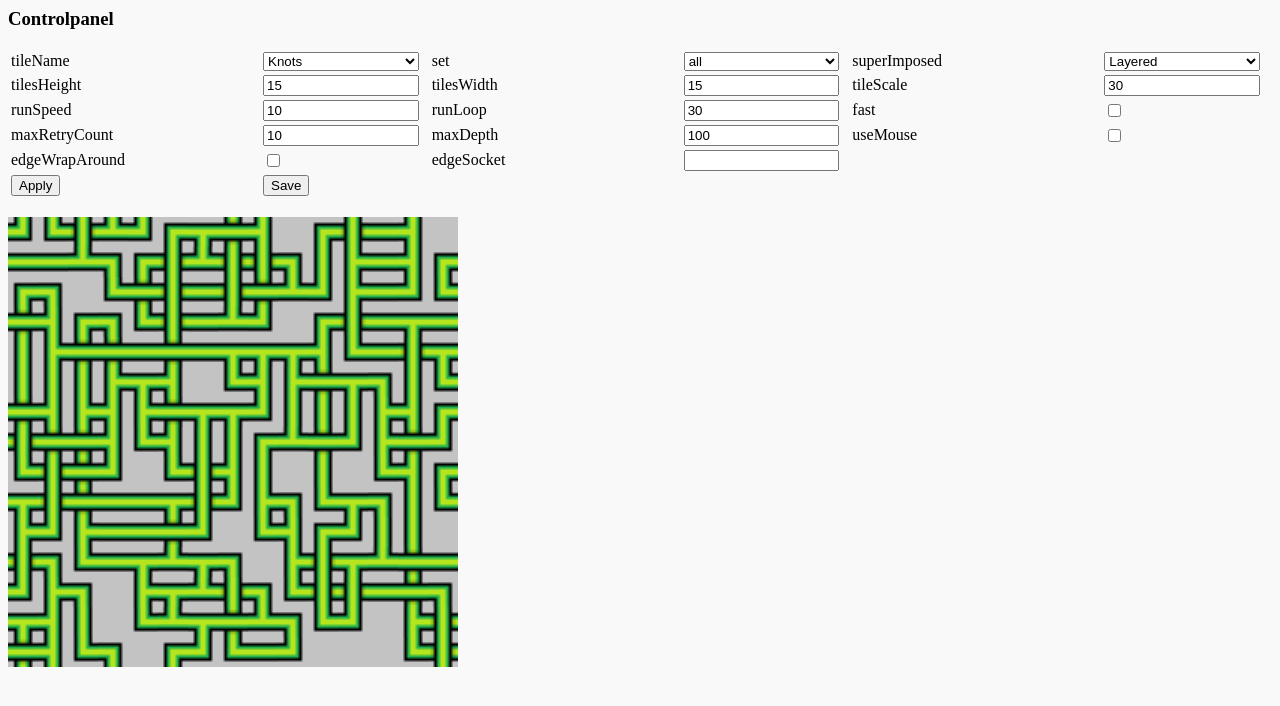
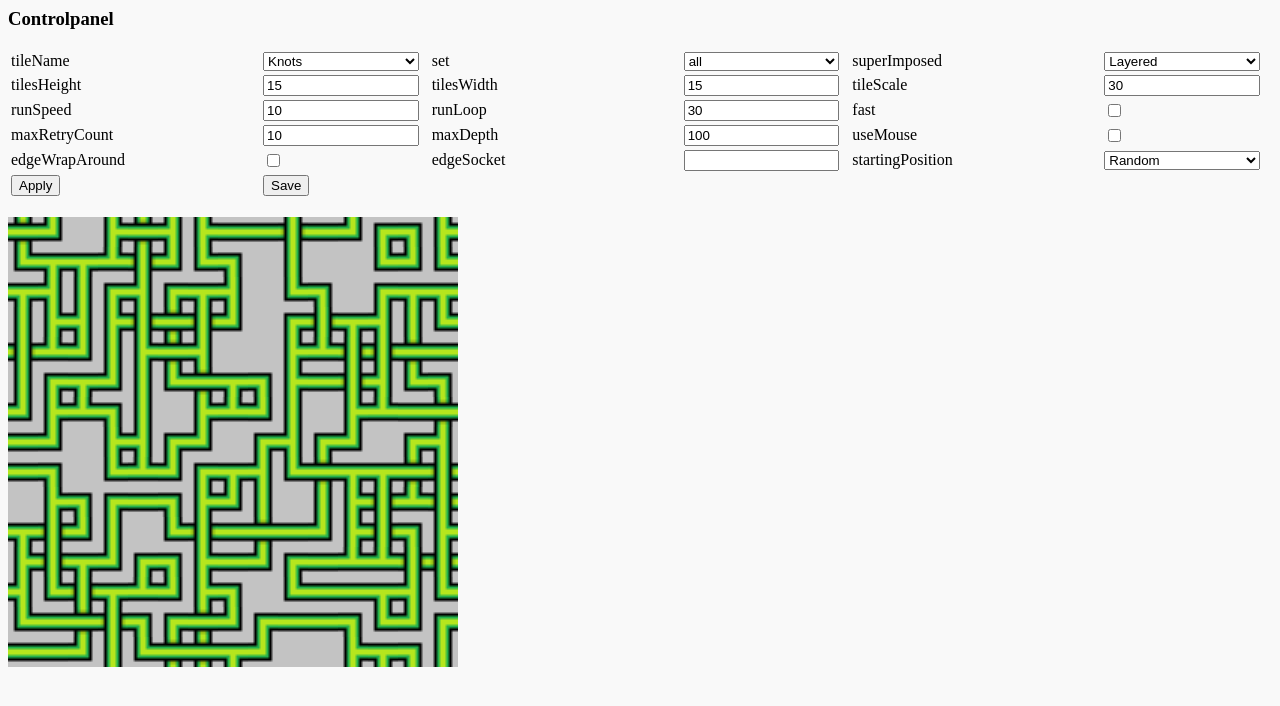
Before and after one commit to cyberdudedk/WaveFunctionCollapse, a website built with webpack: page index.html in a window 1280 px wide. Built offline with Linux system fonts and the light colour scheme.

Commit message:
StartingPosition and events type

```diff
--- a/index.html
+++ b/index.html
@@ -24,6 +24,7 @@
             var config = {
 
             };
+
             function applyConfig() {
                 const queryParams = new URLSearchParams(window.location.search);
                 for(var configItem in config) {
@@ -72,6 +73,7 @@
                 config.useMouse = parseInt((queryParams.get('useMouse') ?? 0));
                 config.edgeWrapAround = parseInt((queryParams.get('edgeWrapAround') ?? 0));
                 config.edgeSocket = queryParams.get('edgeSocket') ?? '';
+                config.startingPosition = parseInt((queryParams.get('startingPosition') ?? 0));
             }
 
             function loadConfigControls(config) {
@@ -98,6 +100,19 @@
                     }
                 }
 
+                var startingPositionStates = wfcRender.getStartingPositions();
+                var startingPositionSelector = document.getElementById("startingPosition");
+                for (var startingPositionIndex in startingPositionStates){
+                    var isValueProperty = Number(startingPositionIndex) >= 0;
+                    if (isValueProperty) {
+                        var startingPosition = startingPositionStates[startingPositionIndex];
+                        var opt = document.createElement('option');
+                        opt.value = startingPositionIndex;
+                        opt.innerHTML = startingPosition;
+                        startingPositionSelector.appendChild(opt);
+                    }
+                }
+
                 for(var configItem in config) {
                     let type = document.getElementById(configItem).type;
                     if(type == 'checkbox') {
@@ -111,7 +126,6 @@
 
                 selectTile(document.getElementById('tileName'));
                 document.getElementById('set').value = config['set'];
-
             }
 
             function selectTile(obj) {
@@ -178,6 +192,7 @@
                         <tr>
                             <td>edgeWrapAround</td><td><input type="checkbox" id="edgeWrapAround" value="edgeWrapAround"></td>
                             <td>edgeSocket</td><td><input type="text" id="edgeSocket" value="edgeSocket"></td>
+                            <td>startingPosition<td><select id="startingPosition"></select></td>
                         </tr>
                         <tr>
                             <td><button id="apply" onclick="applyConfig()" >Apply</button></td><td><button id="save" onclick="saveImage()" >Save</button></td>
@@ -187,20 +202,10 @@
                         </tr>
                     </tbody>
                 </table>
-
-
-
-
-
-
-
-
-
             </div>
         </div>
         <br>
         <canvas id="draw">
-
         </canvas>
     </body>
 </html>
--- /dev/null
+++ b/src/StartingPositions.ts
@@ -0,0 +1,12 @@
+export enum StartingPositions {
+    Random,
+    TopLeft,
+    TopCenter,
+    TopRight,
+    CenterLeft,
+    Mid,
+    CenterRight,
+    BottomLeft,
+    BottomCenter,
+    BottomRight
+}
--- a/src/WFCConfig.ts
+++ b/src/WFCConfig.ts
@@ -1,3 +1,5 @@
+import { StartingPositions } from "./StartingPositions";
+import { SuperImposedState } from "./SuperImposedState";
 
 export class WFCConfig {
     public maxRetryCount: number = 10;
@@ -9,7 +11,7 @@ export class WFCConfig {
 
     public tilesHeight: number = 30;
     public tilesWidth: number = 30;
-    public superImposed: number = 1;
+    public superImposed: SuperImposedState = SuperImposedState.Layered;
     public useMouse: boolean = false;
 
     public edgeWrapAround: boolean = false;
@@ -17,4 +19,6 @@ export class WFCConfig {
 
     public tileName: string = 'Knots';
     public set: string = 'all';
+
+    public startingPosition: StartingPositions = StartingPositions.Random;
 }
--- /dev/null
+++ b/src/WFCEvent.ts
@@ -0,0 +1,12 @@
+export class WFCEvent {
+    public type: string;
+    public data: any | null;
+
+    public constructor(
+        type: string,
+        data: any | null = null,
+    ) {
+        this.type = type;
+        this.data = data;
+    }
+}
--- a/src/WFCRender.ts
+++ b/src/WFCRender.ts
@@ -1,8 +1,10 @@
 import { SuperImposedState } from './SuperImposedState';
+import { StartingPositions } from './StartingPositions';
 import { WFCConfig } from './WFCConfig';
 import { WFCData } from './WFCData';
 import { WFCRunner } from './WFCRunner';
 import { WFCTiles } from './WFCTiles';
+import { WFCEvent } from './WFCEvent';
 
 
 export class WFCRender {
@@ -42,6 +44,10 @@ export class WFCRender {
         return SuperImposedState;
     }
 
+    public getStartingPositions() {
+        return StartingPositions;
+    }
+
     public getAvailableSets(tileName: string) {
         var sets = this.wfc.wfcData.tileSets[tileName];
         if (sets == null)
@@ -61,7 +67,8 @@ export class WFCRender {
         return this.wfc;
     }
 
-    private wfcCallback = () => {
+    private wfcCallback = (event: WFCEvent) => {
+        if(event.type != 'step') console.log('event', event.type, event.data);
         this.draw();
     };
 
--- a/src/WFCRunner.ts
+++ b/src/WFCRunner.ts
@@ -1,5 +1,7 @@
 import { PieceObject } from './PieceObject';
+import { StartingPositions } from './StartingPositions';
 import { WFCConfig } from './WFCConfig';
+import { WFCEvent } from './WFCEvent';
 import { WFCTiles } from './WFCTiles';
 
 
@@ -11,9 +13,11 @@ export class WFCRunner {
     public stopRunning = true;
     public wfcLoop: NodeJS.Timer | undefined = undefined;
 
-    public callback: any;
+    public callback: (event: WFCEvent) => any;
 
-    public constructor(config: WFCConfig, wfc: WFCTiles, callback: any) {
+    private pickFirstTile = true;
+
+    public constructor(config: WFCConfig, wfc: WFCTiles, callback: (event: WFCEvent) => any) {
         this.config = config;
         this.wfc = wfc;
 
@@ -43,13 +47,47 @@ export class WFCRunner {
         if (this.retryCount <= this.config.maxRetryCount) {
             //console.log('no valid found, retrying', this.retryCount);
             if(!this.config.fast) {
-                this.hasRunWFC();
+                this.hasRunWFC(new WFCEvent('retry'));
             }
 
             this.reset();
             this.startWFCLoop(this.config.runSpeed);
         } else {
             console.log('not possible to solve within ' + this.config.maxRetryCount + ' retries');
+            this.hasRunWFC(new WFCEvent('unsolvable'));
+        }
+    }
+
+    private pickPosition(position: StartingPositions): {x: number, y: number} | null {
+        switch(position) {
+            case StartingPositions.TopLeft:
+                return {x: 0, y: 0};
+            case StartingPositions.TopCenter:
+                return {x: Math.floor(this.config.tilesWidth / 2), y: 0};
+            case StartingPositions.TopRight:
+                return {x: this.config.tilesWidth - 1, y: 0};
+            case StartingPositions.CenterLeft:
+                return {x: 0, y: Math.floor(this.config.tilesHeight / 2)};
+            case StartingPositions.Mid:
+                return {x: Math.floor(this.config.tilesWidth / 2), y: Math.floor(this.config.tilesHeight / 2)};
+            case StartingPositions.CenterRight:
+                return {x: this.config.tilesWidth - 1, y: Math.floor(this.config.tilesHeight / 2)};
+            case StartingPositions.BottomLeft:
+                return {x: 0, y: this.config.tilesHeight - 1};
+            case StartingPositions.BottomCenter:
+                return {x: Math.floor(this.config.tilesWidth / 2), y: this.config.tilesHeight - 1};
+            case StartingPositions.BottomRight:
+                return {x: this.config.tilesWidth - 1, y: this.config.tilesHeight - 1};
+            case StartingPositions.Random:
+                let entropyGroups = this.getTilePositionsAsEntropyGroups();
+                let entropyKeys = Object.keys(entropyGroups);
+                if (entropyKeys.length == 0) {
+                    return null;
+                }
+                let lowestEntropyKey = Number(entropyKeys[0]);
+                let lowestEntroyGroup = entropyGroups[lowestEntropyKey];
+                let randomPositionFromLowestEntropyGroup = this.getRandomElementFromArray(lowestEntroyGroup);
+                return randomPositionFromLowestEntropyGroup;
         }
     }
 
@@ -57,25 +95,26 @@ export class WFCRunner {
         for (var i = 0; (i < this.config.runLoop) || this.config.fast; i++) {
             let stop = this.checkForStop();
             if (stop) {
-                this.hasRunWFC();
+                this.hasRunWFC(new WFCEvent('stop'));
                 return;
             }
             if (this.stopRunning)
                 return;
-            let entropyGroups = this.getTilePositionsAsEntropyGroups();
-            let entropyKeys = Object.keys(entropyGroups);
-            if (entropyKeys.length == 0) {
+
+            let pos = null;
+            if(this.pickFirstTile) {
+                pos = this.pickPosition(this.config.startingPosition);
+                this.pickFirstTile = false;
+            } else {
+                pos = this.pickPosition(StartingPositions.Random);
+            }
+
+            if(pos == null) {
                 this.stopWFCLoop();
                 return;
             }
 
-            let lowestEntropyKey = Number(entropyKeys[0]);
-            let lowestEntroyGroup = entropyGroups[lowestEntropyKey];
-            let randomPositionFromLowestEntropyGroup = this.getRandomElementFromArray(lowestEntroyGroup);
-            let x = randomPositionFromLowestEntropyGroup.x;
-            let y = randomPositionFromLowestEntropyGroup.y;
-
-            let currentTile = this.wfc.tiles[x][y];
+            let currentTile = this.wfc.tiles[pos.x][pos.y];
             if (currentTile.validPieces != undefined) {
                 if (currentTile.validPieces.length == 0) {
                     this.noValidFound();
@@ -88,14 +127,14 @@ export class WFCRunner {
                     return false;
                 }
 
-                let placed = this.placeTile(x, y, tileKey);
+                let placed = this.placeTile(pos.x, pos.y, tileKey);
                 if(!placed) {
                     break;
                 }
             }
         }
         if( !this.config.fast ) {
-            this.hasRunWFC();
+            this.hasRunWFC(new WFCEvent('step'));
         }
     }
 
@@ -131,8 +170,8 @@ export class WFCRunner {
         return true;
     }
 
-    public hasRunWFC = () => {
-        this.callback();
+    public hasRunWFC = (event: WFCEvent) => {
+        this.callback(event);
     };
 
     public runValidation(x: number, y: number, pieces: any[]) {
@@ -216,6 +255,8 @@ export class WFCRunner {
     public reset() {
         this.wfc.reset();
         this.setStartTiles();
+
+        this.pickFirstTile = true;
     }
 
     public setStartTiles() {
@@ -309,7 +350,7 @@ export class WFCRunner {
         }
     }
 
-    private getRandomElementFromArray(array: any[]) {
+    private getRandomElementFromArray<T>(array: T[]) : T {
         return array[Math.floor(Math.random() * array.length)];
     }
 
```
Also changed, not shown: todo.md (+24 -22 lines), dist/bundle.js, 1 other file. Lines whose indentation alone changed are shown as unchanged.
